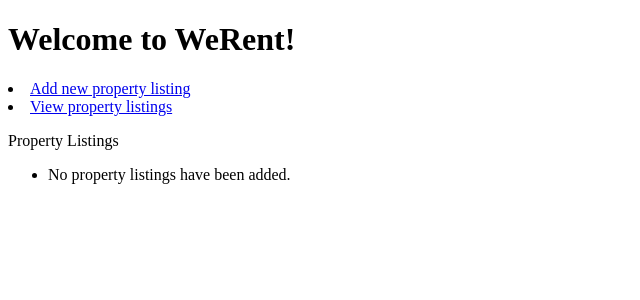
After one commit to jellyfishOne/we_rent, a Django app: page /management/property_listings/ in a window 1280 px wide. The commit adds this page. Shown: the top 300 px of the page, without its empty margins (0-640 px from the left). Run offline with Django 3.2, Linux system fonts and the light colour scheme; data that the repository does not hold is empty; some libraries are stand-ins or nearby versions.

Commit message:
Added link to view all property listings and individual listings. Also refactor HTML code and added block content tags

```diff
--- a/management/forms.py
+++ b/management/forms.py
@@ -2,12 +2,13 @@ from django import forms
 import datetime
 from django.forms import ModelForm
 from management.models import PropertyListing, State, Country
+from localflavor.us.forms import USZipCodeField
 
 class PropertyListingForm(forms.ModelForm):
 	address = forms.CharField()
 	city = forms.CharField()
 	state = forms.ModelChoiceField(queryset=State.objects.all())
-	zip_code = forms.CharField(max_length=12)
+	zip_code = USZipCodeField()
 	beds = forms.IntegerField()
 	baths = forms.FloatField()
 
--- a/management/urls.py
+++ b/management/urls.py
@@ -3,5 +3,7 @@ from management import views
 
 urlpatterns = [
 	url(r'^$', views.index, name='index'),
+	url(r'property_listing/(?P<property_listing_id>\d+)/$', views.property_listing, name='property_listing'),
+	url(r'^property_listings/$', views.property_listings, name='property_listings'),
 	url(r'^add_property_listing/$', views.add_property_listing, name='add_property_listing'),
 ]
--- a/management/views.py
+++ b/management/views.py
@@ -1,9 +1,22 @@
 from django.shortcuts import render, get_object_or_404
 from django.http import HttpResponse
 from management.forms import PropertyListingForm
+from .models import PropertyListing
 
 def index(request):
 	return render(request, 'management/index.html')
+
+def property_listing(request,property_listing_id):
+	# Show a single property listing
+	property_listing = PropertyListing.objects.get(id=property_listing_id)
+	context = {'property_listing': property_listing}
+	return render(request, 'management/property_listing.html', context)
+
+def property_listings(request):
+	# Show all property listings
+	property_listings = PropertyListing.objects.order_by('available_date')
+	context = {'property_listings': property_listings}
+	return render(request, 'management/property_listings.html', context)
 
 def add_property_listing(request):
 	form = PropertyListingForm()
--- a/templates/management/index.html
+++ b/templates/management/index.html
@@ -2,14 +2,34 @@
 <html>
 <head>
 	<title>Management</title>
+	<meta charset="utf-8">
+  	<meta name="viewport" content="width=device-width, initial-scale=1">
+  	<title>jQuery UI Datepicker - Default functionality</title>
+  	<link rel="stylesheet" href="//code.jquery.com/ui/1.12.1/themes/base/jquery-ui.css">
+  	<link rel="stylesheet" href="/resources/demos/style.css">
+  	<script src="https://code.jquery.com/jquery-1.12.4.js"></script>
+  	<script src="https://code.jquery.com/ui/1.12.1/jquery-ui.js"></script>
+  	<script>
+  	$( function() {
+  		$( ".datepicker" ).datepicker({
+      	changeMonth: true,
+      	changeYear: true,
+    	});
+  	} );
+  	</script>
 </head>
 
 <body>
 	<h1>Welcome to WeRent!</h1>
 	<div>
 		<li>
-		<a href="/management/add_property_listing/">Add new property listing</a>
+			<a href="/management/add_property_listing/">Add new property listing</a>
+		</li>
+		<li>
+			<a href="/management/property_listings/">View property listings</a>
 		</li>
 	</div>
+{% block content %}{% endblock content %}
 </body>
+
 </html>
--- /dev/null
+++ b/templates/management/property_listings.html
@@ -0,0 +1,23 @@
+<!DOCTYPE html>
+
+<html>
+{% extends "management/index.html" %}
+{% block content %}
+<head>
+	<title>Property Listings</title>
+</head>
+<body>
+	<p>Property Listings</p>
+	<ul>
+		{% for property in property_listings %}
+		<li>
+			<a href="{% url 'property_listing' property.id %}">{{ property }}</a>
+		</li>
+		{% empty %}
+		<li>No property listings have been added.</li>
+		{% endfor %}
+	</ul>
+{% endblock content %}
+</body>
+
+</html>
--- a/we_rent/settings.py
+++ b/we_rent/settings.py
@@ -39,6 +39,7 @@ INSTALLED_APPS = [
     'django.contrib.messages',
     'django.contrib.staticfiles',
     'management',
+    'localflavor',
 ]
 
 MIDDLEWARE = [
```
Also changed, not shown: templates/management/add_property_listing.html (+3 -16 lines), templates/management/property_listing.html (added, +24 -0 lines).
